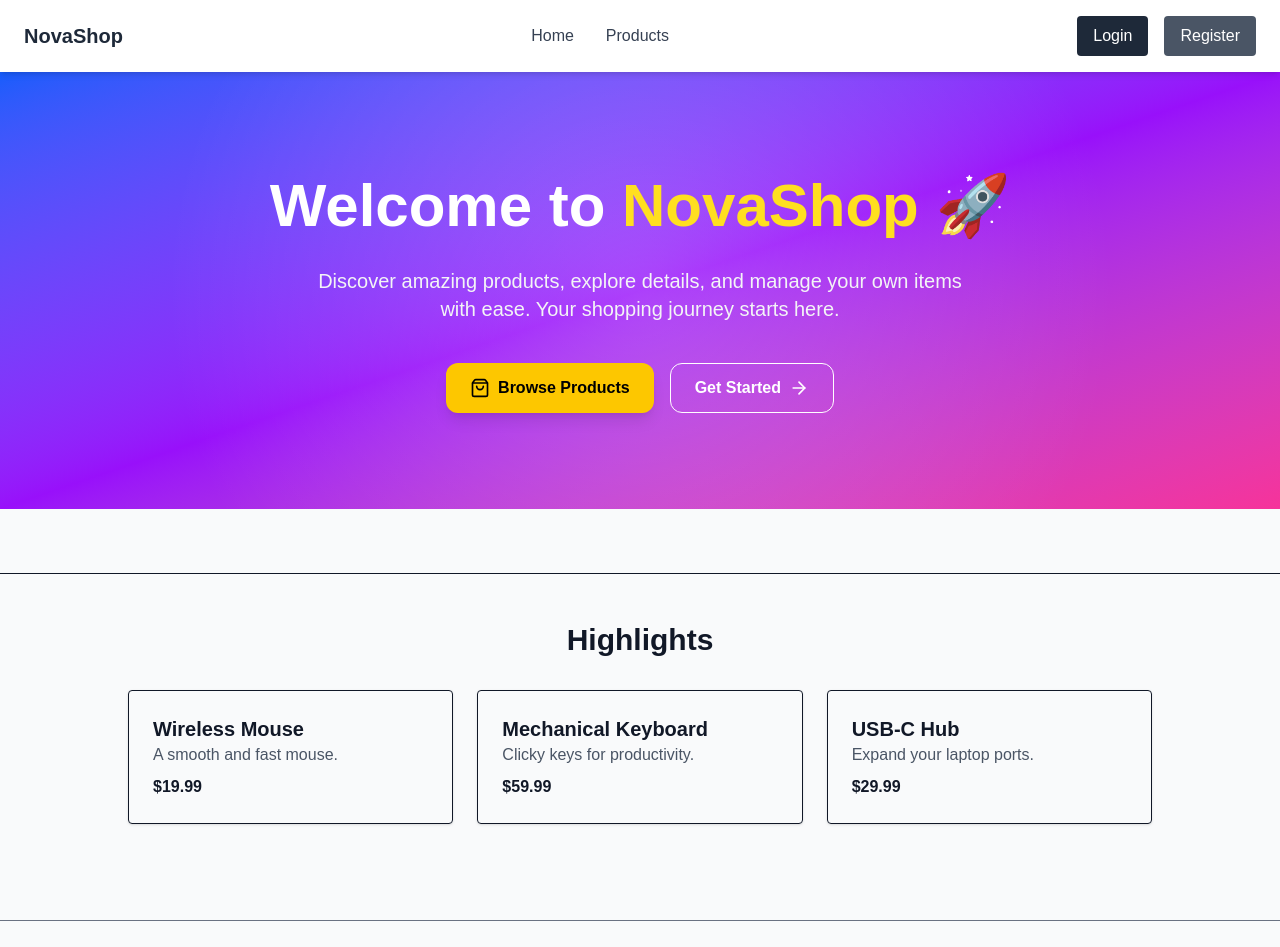
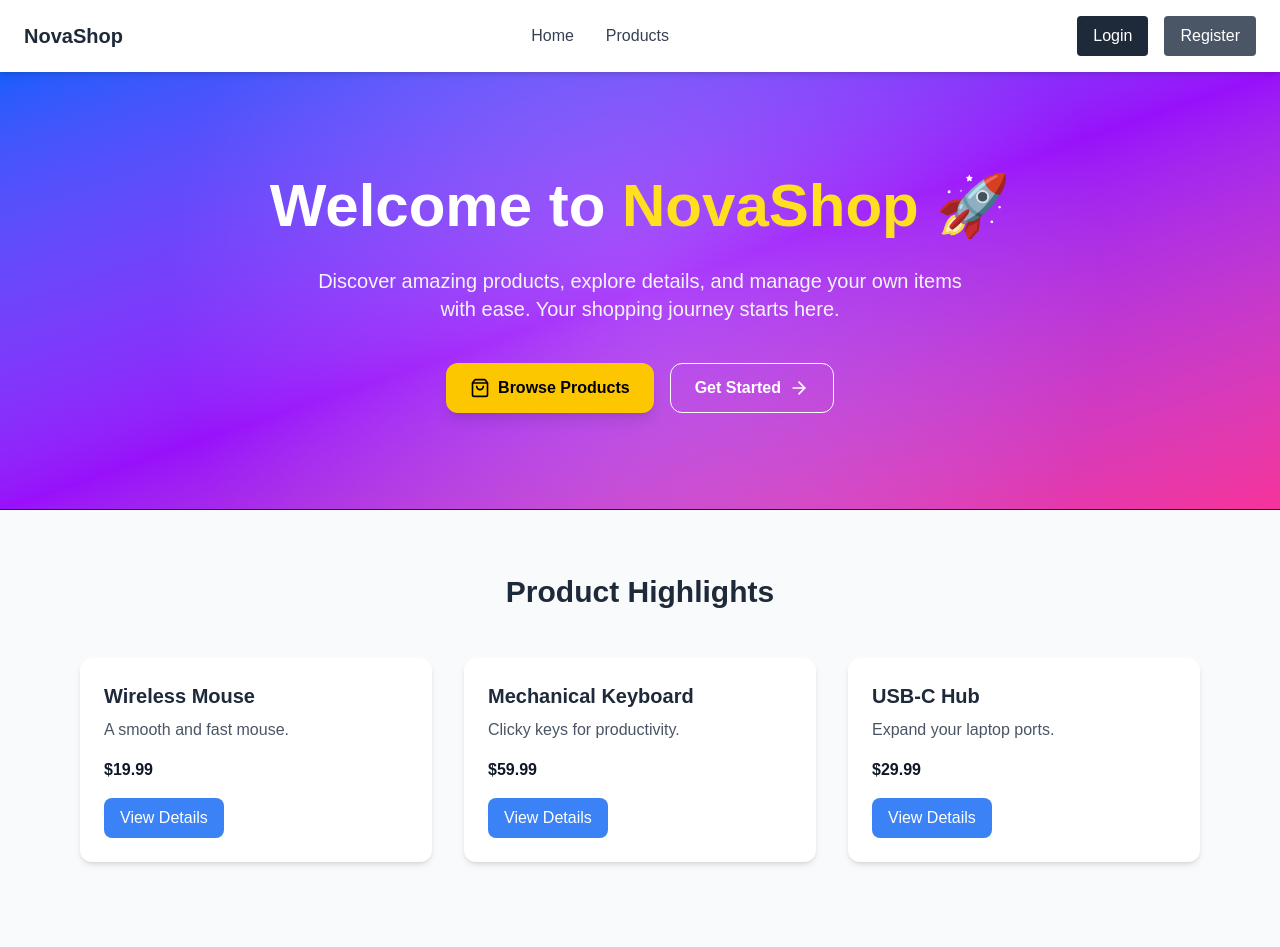
Before and after one commit to hurayrakhan/Nova_Shop, a Next.js app: page / in a window 1280 px wide. Shown: the top 947 px of the page. Built offline with nearby package versions, Linux system fonts and the light colour scheme; no server answers.

Commit message:
update add products page

```diff
--- a/src/app/components/ProductHighlights.jsx
+++ b/src/app/components/ProductHighlights.jsx
@@ -1,3 +1,7 @@
+"use client";
+
+import { motion } from "framer-motion";
+
 const sampleProducts = [
   { id: 1, name: "Wireless Mouse", price: 19.99, description: "A smooth and fast mouse." },
   { id: 2, name: "Mechanical Keyboard", price: 59.99, description: "Clicky keys for productivity." },
@@ -6,15 +10,26 @@ const sampleProducts = [
 
 export default function ProductHighlights() {
   return (
-    <section className="py-12 border-t">
-      <h2 className="text-3xl font-bold text-center mb-8">Highlights</h2>
-      <div className="grid grid-cols-1 sm:grid-cols-3 gap-6 max-w-5xl mx-auto">
-        {sampleProducts.map((p) => (
-          <div key={p.id} className="p-6 border rounded shadow-sm">
-            <h3 className="text-xl font-semibold">{p.name}</h3>
-            <p className="text-gray-600">{p.description}</p>
-            <p className="mt-2 font-bold">${p.price}</p>
-          </div>
+    <section className="py-16 border-t bg-gray-50">
+      <h2 className="text-3xl font-bold text-center mb-12 text-gray-800">Product Highlights</h2>
+
+      <div className="grid grid-cols-1 sm:grid-cols-3 gap-8 max-w-6xl mx-auto px-4">
+        {sampleProducts.map((p, index) => (
+          <motion.div
+            key={p.id}
+            initial={{ opacity: 0, y: 30 }}
+            whileInView={{ opacity: 1, y: 0 }}
+            viewport={{ once: true }}
+            transition={{ duration: 0.5, delay: index * 0.2 }}
+            className="bg-white p-6 rounded-xl shadow-md hover:shadow-xl transform hover:-translate-y-1 transition-all"
+          >
+            <h3 className="text-xl font-semibold mb-2 text-gray-800">{p.name}</h3>
+            <p className="text-gray-600 mb-4">{p.description}</p>
+            <p className="font-bold text-gray-900 mb-4">${p.price.toFixed(2)}</p>
+            <button className="bg-blue-600 text-white px-4 py-2 rounded hover:bg-blue-700 transition">
+              View Details
+            </button>
+          </motion.div>
         ))}
       </div>
     </section>
--- a/src/app/dashboard/add-product/page.js
+++ b/src/app/dashboard/add-product/page.js
@@ -1,25 +1,50 @@
-"use client"; // Required because we use useState & form events
+"use client";
 
 import { useState } from "react";
-import { getServerSession } from "next-auth/next";
-import { authOptions } from "@/app/api/auth/[...nextauth]/route";
 import Navbar from "@/app/components/Navbar";
 import Footer from "@/app/components/Footer";
-
+import { motion } from "framer-motion";
 
 export default function AddProductPage() {
   const [name, setName] = useState("");
   const [description, setDescription] = useState("");
   const [price, setPrice] = useState("");
+  const [image, setImage] = useState(null);
+  const [preview, setPreview] = useState(null);
   const [success, setSuccess] = useState(false);
+  const [loading, setLoading] = useState(false);
 
-    // Mock submission handler (replace with API later)
+  // Handle image selection
+  const handleImageChange = (e) => {
+    const file = e.target.files[0];
+    setImage(file);
+    setPreview(URL.createObjectURL(file));
+  };
+
+  // Submit product
   const handleSubmit = async (e) => {
     e.preventDefault();
-        const product = { name, description, price: parseFloat(price) };
+    setLoading(true);
+
+    let imageUrl = "";
+    if (image) {
+      const formData = new FormData();
+      formData.append("image", image);
+
+      // Upload to ImgBB
+      const imgbbKey = process.env.NEXT_PUBLIC_IMGBB_API_KEY; // Add your API key
+      const imgbbRes = await fetch(`https://api.imgbb.com/1/upload?key=${imgbbKey}`, {
+        method: "POST",
+        body: formData,
+      });
+      const imgbbData = await imgbbRes.json();
+      imageUrl = imgbbData.data.url;
+    }
+
+    const product = { name, description, price: parseFloat(price), image: imageUrl };
 
     try {
-            const res = await fetch("/api/products", {  // <-- FIXED
+      const res = await fetch("/api/products", {
         method: "POST",
         headers: { "Content-Type": "application/json" },
         body: JSON.stringify(product),
@@ -29,6 +54,8 @@ export default function AddProductPage() {
         setName("");
         setDescription("");
         setPrice("");
+        setImage(null);
+        setPreview(null);
         setSuccess(true);
       } else {
         alert("Failed to add product");
@@ -36,33 +63,39 @@ export default function AddProductPage() {
     } catch (err) {
       console.error(err);
       alert("Something went wrong");
+    } finally {
+      setLoading(false);
     }
   };
-
-
 
   return (
     <div>
       <Navbar />
-            <main className="max-w-md mx-auto mt-10 p-6 border rounded shadow">
-                <h1 className="text-2xl font-bold mb-4">Add Product</h1>
+      <main className="max-w-md mx-auto mt-10 p-6 bg-white rounded-xl shadow-lg">
+        <h1 className="text-2xl font-bold mb-6 text-gray-800">Add Product</h1>
 
         {success && (
-                    <p className="text-green-600 mb-4">Product added successfully!</p>
+          <motion.p
+            initial={{ opacity: 0 }}
+            animate={{ opacity: 1 }}
+            className="text-green-600 mb-4"
+          >
+            Product added successfully!
+          </motion.p>
         )}
 
         <form onSubmit={handleSubmit} className="space-y-4">
           <input
             type="text"
             placeholder="Product Name"
-                        className="w-full border px-3 py-2 rounded"
+            className="w-full border px-3 py-2 rounded focus:outline-none focus:ring-2 focus:ring-blue-500"
             value={name}
             onChange={(e) => setName(e.target.value)}
             required
           />
           <textarea
             placeholder="Description"
-                        className="w-full border px-3 py-2 rounded"
+            className="w-full border px-3 py-2 rounded focus:outline-none focus:ring-2 focus:ring-blue-500"
             value={description}
             onChange={(e) => setDescription(e.target.value)}
             required
@@ -70,13 +103,27 @@ export default function AddProductPage() {
           <input
             type="number"
             placeholder="Price"
-                        className="w-full border px-3 py-2 rounded"
+            className="w-full border px-3 py-2 rounded focus:outline-none focus:ring-2 focus:ring-blue-500"
             value={price}
             onChange={(e) => setPrice(e.target.value)}
             required
           />
-                    <button className="w-full bg-blue-600 text-white py-2 rounded hover:bg-blue-700">
-                        Add Product
+          <input
+            type="file"
+            accept="image/*"
+            onChange={handleImageChange}
+            className="w-full text-gray-700"
+          />
+          {preview && (
+            <img src={preview} alt="Preview" className="w-32 h-32 object-cover rounded mt-2" />
+          )}
+
+          <button
+            type="submit"
+            disabled={loading}
+            className="w-full bg-blue-600 text-white py-2 rounded hover:bg-blue-700 transition disabled:opacity-50"
+          >
+            {loading ? "Adding..." : "Add Product"}
           </button>
         </form>
       </main>
--- a/src/app/page.js
+++ b/src/app/page.js
@@ -25,7 +25,6 @@ export default function HomePage() {
           whileInView={{ opacity: 1, y: 0 }}
           transition={{ duration: 0.8, delay: 0.2 }}
           viewport={{ once: true }}
-          className="mt-16"
         >
           <ProductHighlights />
         </motion.section>
```
Lines whose indentation alone changed are shown as unchanged.
